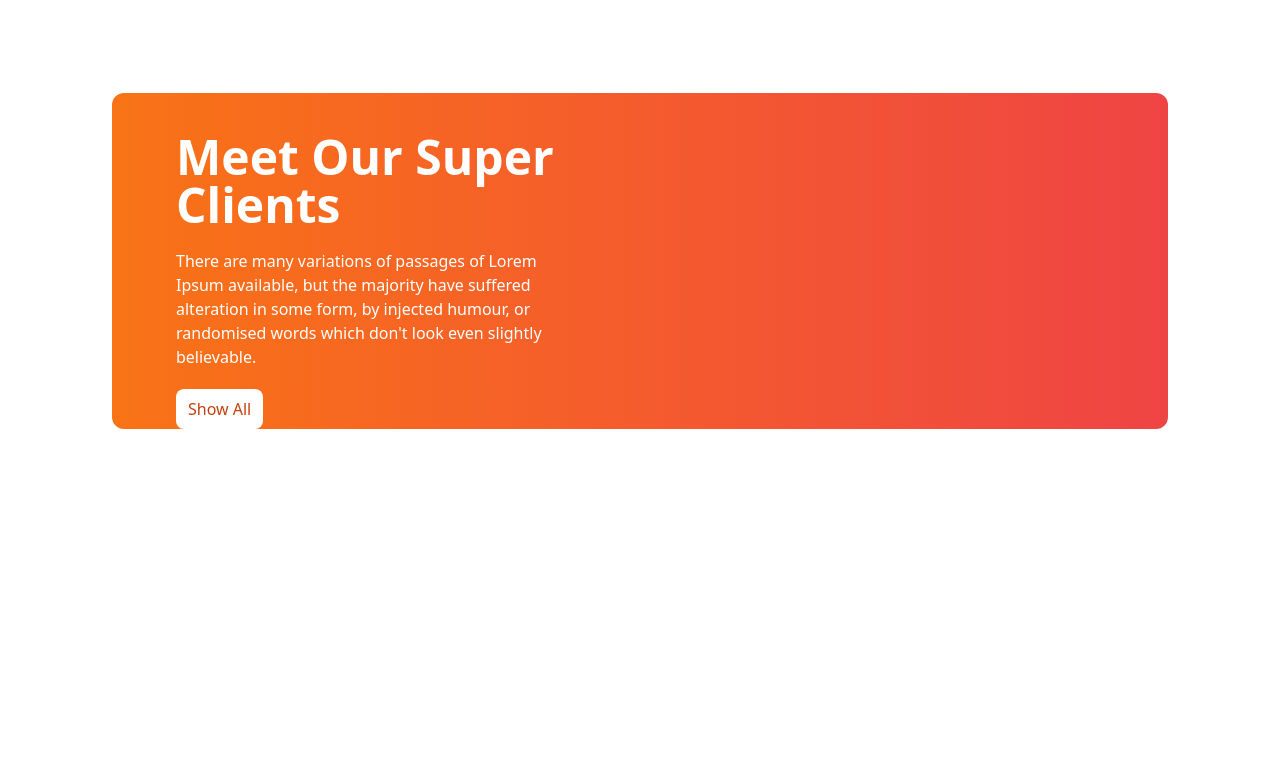
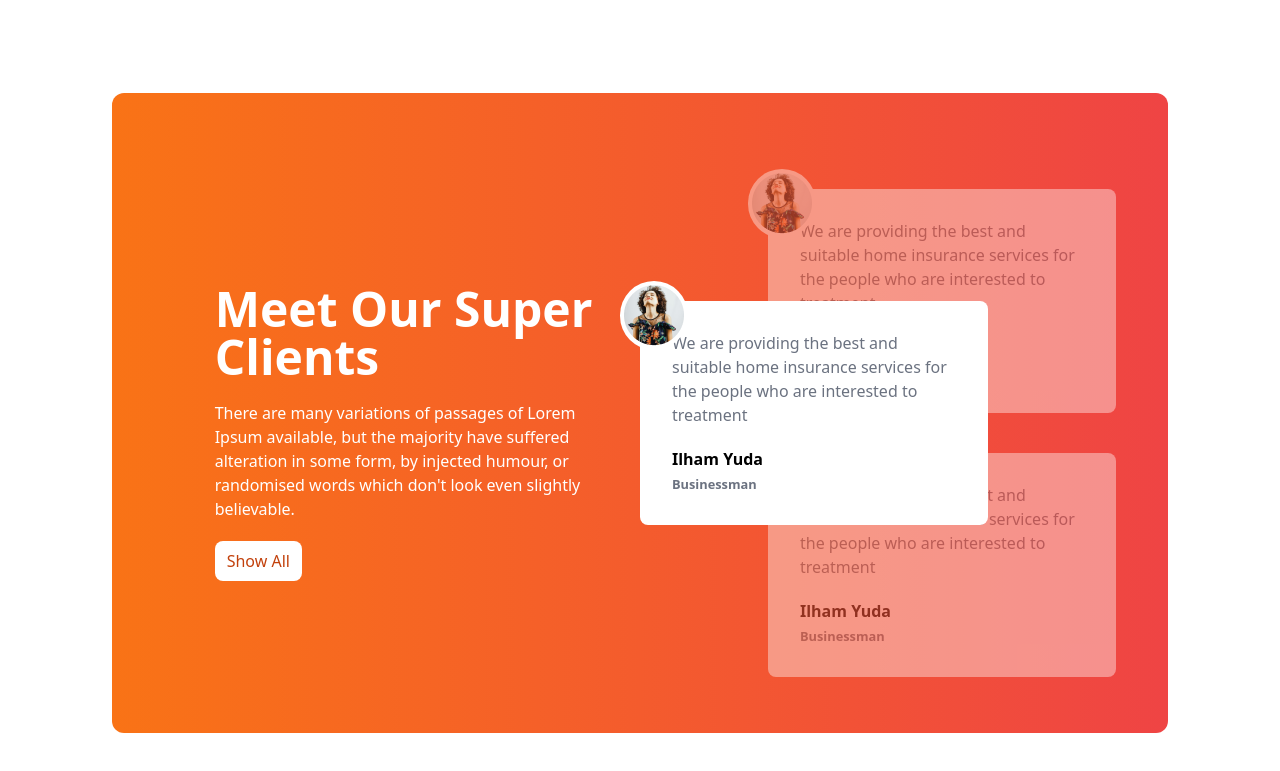
Before and after one commit to mohsyn007/Tea-House, a plain HTML site: page index.html in a window 1280 px wide. Shown: the part 1643-2414 px from the top of the page. Before the commit the page ends 2168 px from the top, so only its background shows below. Drawn offline with nearby package versions, Linux system fonts and the light colour scheme.

Commit message:
Reviews section

```diff
--- a/index.html
+++ b/index.html
@@ -153,14 +153,67 @@
             <div
                 class=" bg-gradient-to-r from-orange-500 to-red-500 rounded-xl grid grid-cols-1 lg:grid-cols-2 text-white px-7 lg:px-16">
                 <!-- Text Section -->
-                <div class="w-5/6">
-                    <h1 class="text-5xl font-bold mb-5 mt-10">Meet Our Super Clients</h1>
-                    <p class="mb-5">There are many variations of passages of Lorem Ipsum available, but the majority
-                        have suffered alteration in some form, by injected humour, or randomised words which don't look
-                        even slightly believable. </p>
-                    <button class="bg-white text-orange-700 px-3 py-2 rounded-lg">Show All</button>
+                <div class="flex justify-center items-center overflow-hidden">
+                    <div class="w-5/6">
+                        <h1 class="text-5xl font-bold mb-5 mt-10">Meet Our Super Clients</h1>
+                        <p class="mb-5">There are many variations of passages of Lorem Ipsum available, but the majority
+                            have suffered alteration in some form, by injected humour, or randomised words which don't
+                            look
+                            even slightly believable. </p>
+                        <button class="bg-white text-orange-700 px-3 py-2 rounded-lg">Show All</button>
+                    </div>
                 </div>
                 <!-- Reviews card  -->
+                <div class="relative py-24">
+                    <!-- Middle card -->
+                    <div class="absolute z-10 top-44 md:top-52">
+                        <div
+                            class="relative h-56 bg-white  text-black rounded-lg w-full md:w-3/4 flex items-center px-8">
+                            <div class="absolute -top-5 -left-5 bg-white rounded-full">
+                                <img class="p-1" src="images/client.png" alt="">
+                            </div>
+                            <div>
+                                <p class="text-gray-500 mb-5">We are providing the best and suitable home insurance
+                                    services for the people who are interested to treatment</p>
+                                <h1 class="font-bold">Ilham Yuda</h1>
+                                <small class="font-bold text-gray-500">Businessman</small>
+
+                            </div>
+
+                        </div>
+                    </div>
+                    <!-- Top card -->
+                    <div
+                        class="opacity-40 relative h-56 bg-white left-8 md:left-32 text-black rounded-lg w-full md:w-3/4 flex items-center px-8">
+                        <div class="absolute -top-5 -left-5 bg-white rounded-full">
+                            <img class="p-1" src="images/client.png" alt="">
+                        </div>
+                        <div>
+                            <p class="text-gray-500 mb-5">We are providing the best and suitable home insurance services
+                                for the people who are interested to treatment</p>
+                            <h1 class="font-bold">Ilham Yuda</h1>
+                            <small class="font-bold text-gray-500">Businessman</small>
+
+                        </div>
+
+                    </div>
+
+                    <!-- Bottom card -->
+                    <div
+                        class="relative left-8 md:left-32 top-10 h-56 bg-white text-black rounded-lg w-full md:w-3/4 flex items-center px-8 opacity-40">
+                        <div class="absolute -top-5 -left-5 bg-white rounded-full">
+                            <img class="p-1" src="images/client.png" alt="">
+                        </div>
+                        <div>
+                            <p class="text-gray-500 mb-5">We are providing the best and suitable home insurance services
+                                for the people who are interested to treatment</p>
+                            <h1 class="font-bold">Ilham Yuda</h1>
+                            <small class="font-bold text-gray-500">Businessman</small>
+
+                        </div>
+
+                    </div>
+                </div>
 
 
 
```
